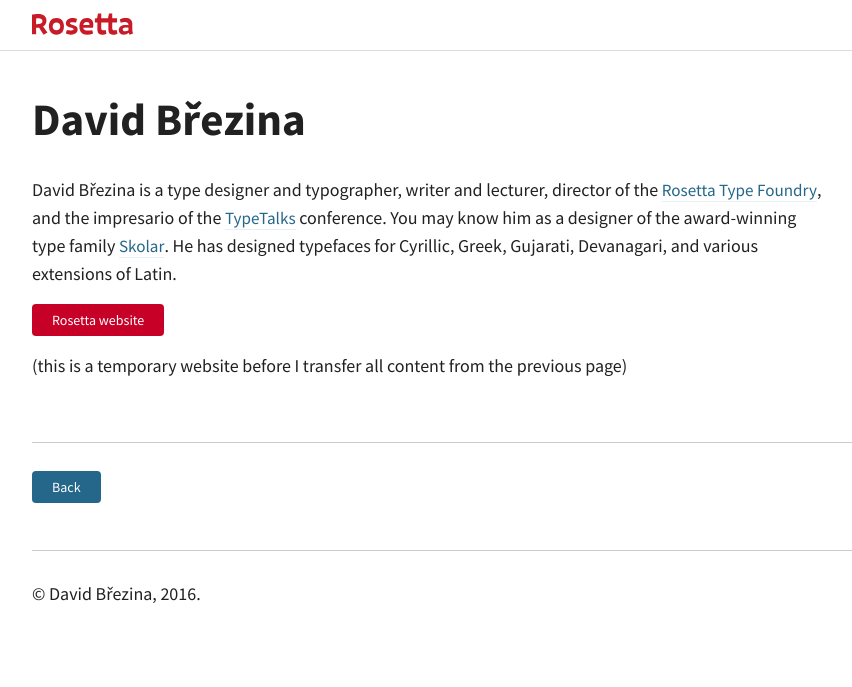
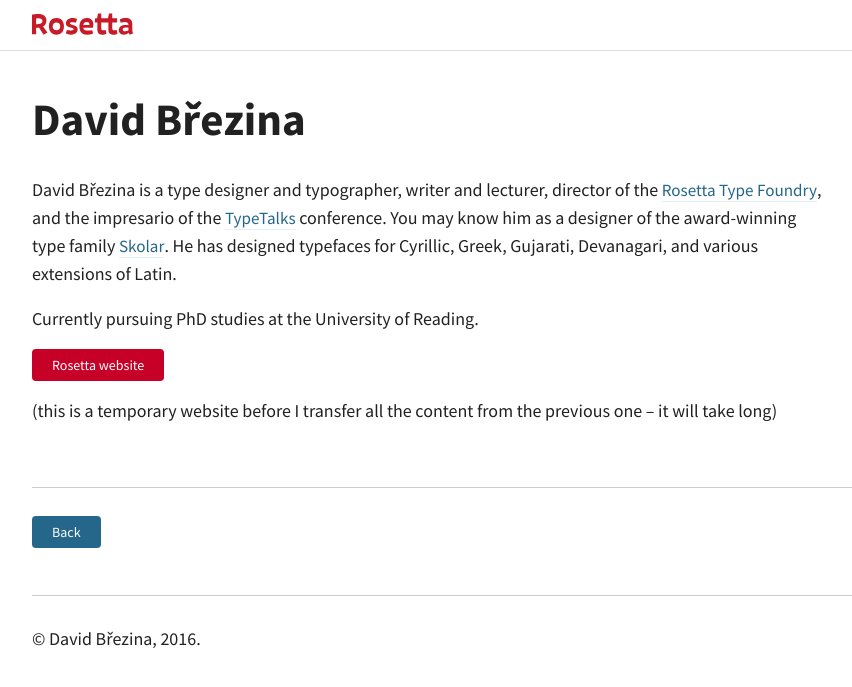
Before and after one commit to MrBrezina/mrbrezina.com, a Jekyll site: the page built from HOME.md, in a window 1280 px wide. Shown: the top 687 px of the page, without its empty margins (108-960 px from the left). Built offline with Jekyll 4.4.1, drawn with Linux system fonts in a browser that asks for light colours.

Commit message:
Added note about PhD

```diff
--- a/HOME.md
+++ b/HOME.md
@@ -7,6 +7,8 @@ permalink: /
 
 David Březina is a type designer and typographer, writer and lecturer, director of the [Rosetta Type Foundry](http://rosettatype.com), and the impresario of the [TypeTalks](http://typetalks.org) conference. You may know him as a designer of the award-winning type family [Skolar](http://rosettatype.com/Skolar). He has designed typefaces for Cyrillic, Greek, Gujarati, Devanagari, and various extensions of Latin.
 
+Currently pursuing PhD studies at the University of Reading.
+
 [Rosetta website](http://rosettatype.com){:.primary}
 
-(this is a temporary website before I transfer all content from the previous page)
+(this is a temporary website before I transfer all the content from the previous one – it will take long)
```
